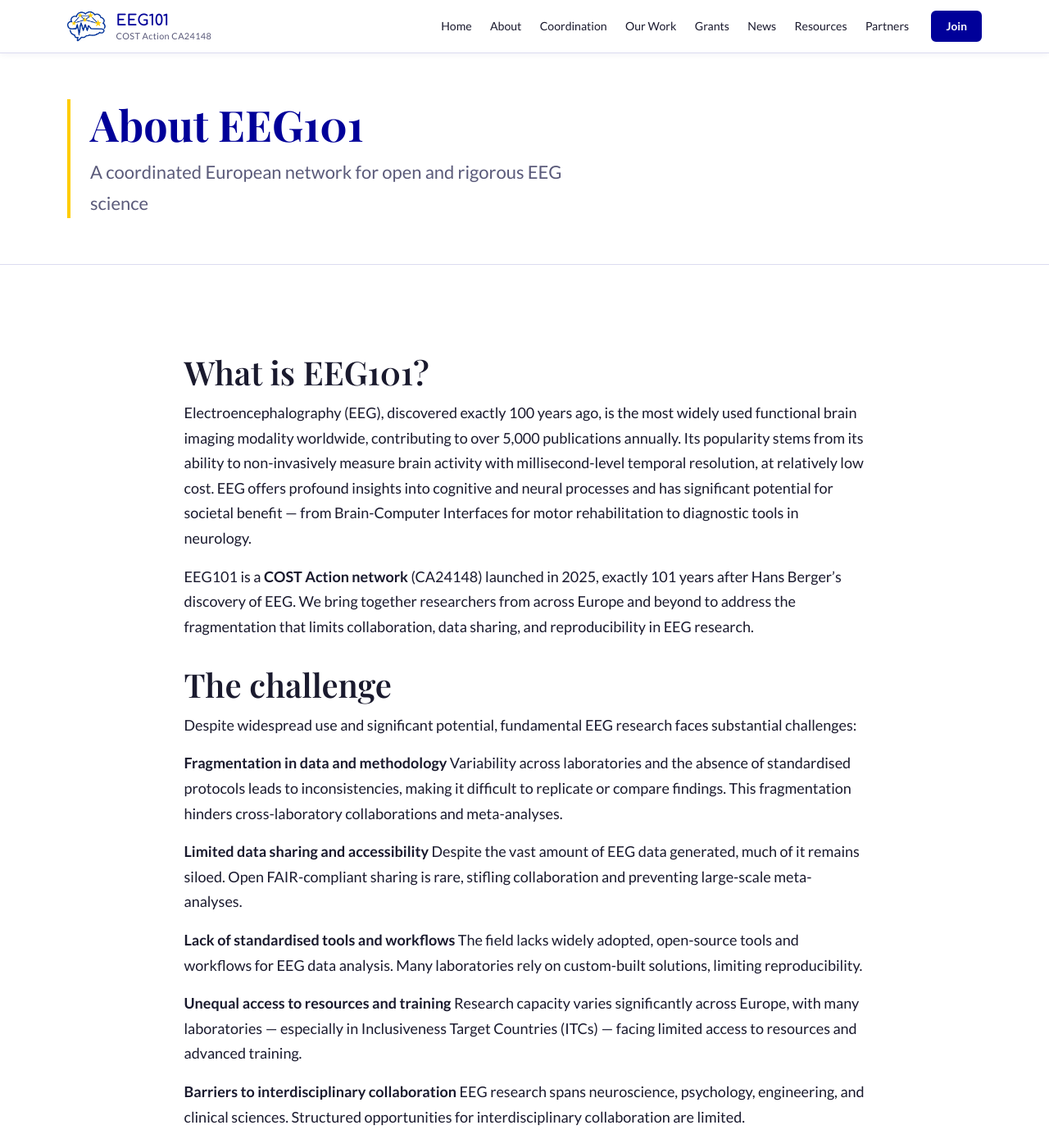
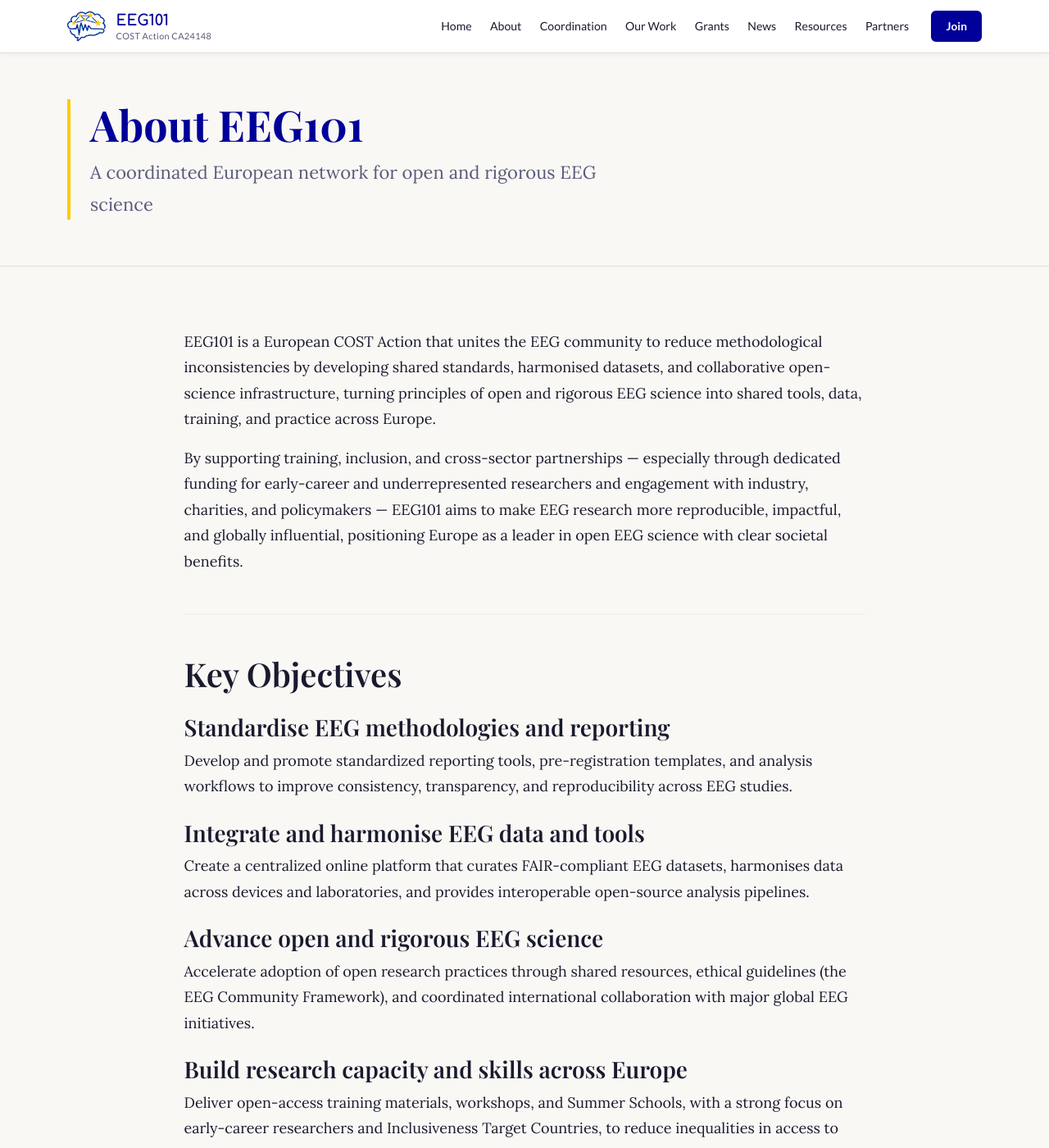
Before and after one commit to mcvinding/website-1, a Jekyll site: the page built from about.md, in a window 1280 px wide and 1400 px high. Shown: the whole window at 82% size. Built offline with Jekyll 4.4.1, drawn with Linux system fonts in a browser that asks for light colours; some of the changed text lies outside the part shown.

Commit message:
UI overhaul: warm theme, Lora font, sticky footer, nav X-toggle, about page
- Warm cream background (#faf8f5) replacing stark white throughout
- Body font changed from Lato to Lora (serif) for harmony with Playfair Display headings; Lato retained for UI elements (buttons, nav, labels)
- Mobile navbar now overlays as absolute-positioned dropdown — no layout shift when opening
- Hamburger button toggles to X icon using aria-expanded CSS hook (no JS)
- Reduced hero section top gap for tighter header-to-content spacing
- Footer always pinned to bottom (flex body layout); reduced excess dark padding
- Footer: added COST and EU Horizon logos; removed tagline, email, and Discord paragraph; kept Discord join button
- About page rewritten with user-supplied content: intro paragraphs, 5 Key Objectives, What is a COST Action, and DEI section with ALBA declaration link

https://claude.ai/code/session_01AHaXK7668Xo3VcmuW8L87m

```diff
--- a/_includes/footer.html
+++ b/_includes/footer.html
@@ -1,7 +1,7 @@
 <footer class="site-footer" role="contentinfo">
   <div class="container">
 
-    <div class="row g-5 footer-main">
+    <div class="row g-4 footer-main">
 
       <!-- Brand column -->
       <div class="col-12 col-md-4">
@@ -12,9 +12,8 @@
                width="100" height="34">
           <span class="footer-brand__name">EEG101</span>
         </a>
-        <p class="footer-brand__desc mt-3">{{ site.data.site.tagline }}</p>
-        <p class="footer-brand__action">COST Action {{ site.data.site.action_number }}<br>{{ site.data.site.action_duration }}</p>
-        <div class="footer-social mt-3">
+        <p class="footer-brand__action mt-2">COST Action {{ site.data.site.action_number }}<br>{{ site.data.site.action_duration }}</p>
+        <div class="footer-social mt-2">
           {% if site.data.site.youtube_url %}
           <a href="{{ site.data.site.youtube_url }}" class="footer-social__link" target="_blank" rel="noopener" aria-label="EEG101 on YouTube">
             <svg width="20" height="20" viewBox="0 0 24 24" fill="currentColor" aria-hidden="true"><path d="M23.498 6.186a3.016 3.016 0 0 0-2.122-2.136C19.505 3.545 12 3.545 12 3.545s-7.505 0-9.377.505A3.017 3.017 0 0 0 .502 6.186C0 8.07 0 12 0 12s0 3.93.502 5.814a3.016 3.016 0 0 0 2.122 2.136c1.871.505 9.376.505 9.376.505s7.505 0 9.377-.505a3.015 3.015 0 0 0 2.122-2.136C24 15.93 24 12 24 12s0-3.93-.502-5.814zM9.545 15.568V8.432L15.818 12l-6.273 3.568z"/></svg>
@@ -41,6 +40,19 @@
           </a>
           {% endif %}
         </div>
+        <!-- Funding logos -->
+        <div class="footer-fund-logos">
+          <img src="{{ '/assets/images/partners/cost-logo.jpg' | relative_url }}"
+               alt="COST — European Cooperation in Science and Technology"
+               class="footer-fund-logo"
+               width="60" height="20"
+               loading="lazy">
+          <img src="{{ '/assets/images/partners/eu-logo.png' | relative_url }}"
+               alt="Funded by the European Union — Horizon Europe"
+               class="footer-fund-logo"
+               width="50" height="34"
+               loading="lazy">
+        </div>
       </div>
 
       <!-- Navigation columns -->
@@ -65,18 +77,10 @@
       </div>
 
       <div class="col-12 col-md-4">
-        <h3 class="footer-nav__heading">Stay connected</h3>
-        <p class="footer-connect__text">
-          Join the EEG101 community on Discord — the main space for network
-          members, Working Group discussions, and grant updates.
-        </p>
-        <a href="{{ site.data.site.discord_url }}" class="btn btn-outline-light btn-sm mt-2" target="_blank" rel="noopener">
+        <h3 class="footer-nav__heading">Community</h3>
+        <a href="{{ site.data.site.discord_url }}" class="btn btn-outline-light btn-sm" target="_blank" rel="noopener">
           Join Discord ↗
         </a>
-        <p class="footer-connect__email mt-3">
-          General enquiries:<br>
-          <a href="mailto:{{ site.data.site.email }}">{{ site.data.site.email }}</a>
-        </p>
       </div>
 
     </div><!-- /footer-main -->
--- a/_includes/header.html
+++ b/_includes/header.html
@@ -20,6 +20,12 @@
               aria-controls="main-nav" aria-expanded="false"
               aria-label="Toggle navigation">
         <span class="navbar-toggler-icon"></span>
+        <svg class="navbar-close-icon" width="22" height="22" viewBox="0 0 24 24"
+             fill="none" stroke="currentColor" stroke-width="2.5"
+             stroke-linecap="round" aria-hidden="true">
+          <line x1="18" y1="6" x2="6" y2="18"/>
+          <line x1="6" y1="6" x2="18" y2="18"/>
+        </svg>
       </button>
 
       <!-- Nav links -->
--- a/_layouts/default.html
+++ b/_layouts/default.html
@@ -23,7 +23,7 @@
   <!-- Fonts -->
   <link rel="preconnect" href="https://fonts.googleapis.com">
   <link rel="preconnect" href="https://fonts.gstatic.com" crossorigin>
-  <link href="https://fonts.googleapis.com/css2?family=Comfortaa:wght@400;700&family=Lato:wght@400;700&family=Playfair+Display:wght@400;600;700&display=swap" rel="stylesheet">
+  <link href="https://fonts.googleapis.com/css2?family=Comfortaa:wght@400;700&family=Lato:wght@400;700&family=Lora:ital,wght@0,400;0,600;0,700;1,400;1,600&family=Playfair+Display:wght@400;600;700&display=swap" rel="stylesheet">
 
   <!-- Bootstrap 5 -->
   <link href="https://cdn.jsdelivr.net/npm/bootstrap@5.3.3/dist/css/bootstrap.min.css" rel="stylesheet">
--- a/about.md
+++ b/about.md
@@ -2,76 +2,48 @@
 layout: page
 title: "About EEG101"
 subtitle: "A coordinated European network for open and rigorous EEG science"
-description: "Learn about the EEG101 COST Action — our aims, challenges we address, and our approach to transforming EEG research across Europe."
+description: "Learn about the EEG101 COST Action — our aims, the community we serve, and our approach to transforming EEG research across Europe."
 permalink: /about/
 ---
 
-## What is EEG101?
+EEG101 is a European COST Action that unites the EEG community to reduce methodological inconsistencies by developing shared standards, harmonised datasets, and collaborative open-science infrastructure, turning principles of open and rigorous EEG science into shared tools, data, training, and practice across Europe.
 
-Electroencephalography (EEG), discovered exactly 100 years ago, is the most widely used functional brain imaging modality worldwide, contributing to over 5,000 publications annually. Its popularity stems from its ability to non-invasively measure brain activity with millisecond-level temporal resolution, at relatively low cost. EEG offers profound insights into cognitive and neural processes and has significant potential for societal benefit — from Brain-Computer Interfaces for motor rehabilitation to diagnostic tools in neurology.
+By supporting training, inclusion, and cross-sector partnerships — especially through dedicated funding for early-career and underrepresented researchers and engagement with industry, charities, and policymakers — EEG101 aims to make EEG research more reproducible, impactful, and globally influential, positioning Europe as a leader in open EEG science with clear societal benefits.
 
-EEG101 is a **COST Action network** (CA24148) launched in 2025, exactly 101 years after Hans Berger's discovery of EEG. We bring together researchers from across Europe and beyond to address the fragmentation that limits collaboration, data sharing, and reproducibility in EEG research.
+---
 
-## The challenge
+## Key Objectives
 
-Despite widespread use and significant potential, fundamental EEG research faces substantial challenges:
+### Standardise EEG methodologies and reporting
 
-**Fragmentation in data and methodology**
-Variability across laboratories and the absence of standardised protocols leads to inconsistencies, making it difficult to replicate or compare findings. This fragmentation hinders cross-laboratory collaborations and meta-analyses.
+Develop and promote standardized reporting tools, pre-registration templates, and analysis workflows to improve consistency, transparency, and reproducibility across EEG studies.
 
-**Limited data sharing and accessibility**
-Despite the vast amount of EEG data generated, much of it remains siloed. Open FAIR-compliant sharing is rare, stifling collaboration and preventing large-scale meta-analyses.
+### Integrate and harmonise EEG data and tools
 
-**Lack of standardised tools and workflows**
-The field lacks widely adopted, open-source tools and workflows for EEG data analysis. Many laboratories rely on custom-built solutions, limiting reproducibility.
+Create a centralized online platform that curates FAIR-compliant EEG datasets, harmonises data across devices and laboratories, and provides interoperable open-source analysis pipelines.
 
-**Unequal access to resources and training**
-Research capacity varies significantly across Europe, with many laboratories — especially in Inclusiveness Target Countries (ITCs) — facing limited access to resources and advanced training.
+### Advance open and rigorous EEG science
 
-**Barriers to interdisciplinary collaboration**
-EEG research spans neuroscience, psychology, engineering, and clinical sciences. Structured opportunities for interdisciplinary collaboration are limited.
+Accelerate adoption of open research practices through shared resources, ethical guidelines (the EEG Community Framework), and coordinated international collaboration with major global EEG initiatives.
 
-## Our response
+### Build research capacity and skills across Europe
 
-EEG101 addresses these challenges through four interconnected approaches:
+Deliver open-access training materials, workshops, and Summer Schools, with a strong focus on early-career researchers and Inclusiveness Target Countries, to reduce inequalities in access to expertise and resources. Learn more about our [grants and funding opportunities](/grants/).
 
-1. **Curated Data Repository** — A meta-directory of standardised, FAIR-compliant EEG datasets, overcoming fragmentation in data access and enabling large-scale analyses.
+### Strengthen networking, innovation, and interdisciplinary collaboration
 
-2. **Open Science Materials** — Working Groups develop and distribute open-source tools, pre-registration templates, standardised workflows, and reporting guidelines.
+Foster collaboration through Short-Term Scientific Missions (STSMs), Virtual Mobility Grants (VMGs), conferences, and industry partnerships to address shared methodological challenges and stimulate innovation.
 
-3. **Training Resources** — Extensive training materials, Summer Schools, podcasts, and asynchronous online resources, prioritising Young Researchers & Innovators and those from ITCs.
+---
 
-4. **Networking** — Short-Term Scientific Missions, Virtual Mobility Grants, and a distributed conference model connect researchers across disciplines and countries.
+## What is a COST Action?
 
-## Our scientific pillars
+[COST (European Cooperation in Science and Technology)](https://www.cost.eu){:target="_blank" rel="noopener"} is a funding agency for research and innovation networks. COST Actions help connect research initiatives across Europe and enable scientists to grow their ideas by sharing them with their peers. This boosts their research, career and innovation.
 
-EEG101 works across three interconnected pillars:
+EEG101 (CA24148) is funded through the Horizon Europe programme of the European Union, running from 2025 to 2029.
 
-| Pillar | Focus |
-|--------|-------|
-| **Standardise** | Standardised reporting guidelines, pre-registration templates, and analytical workflows |
-| **Integrate** | Centralised platform, FAIR datasets, interoperable pipelines, and normative databases |
-| **Advance** | Innovation through STSMs, VMGs, Summer Schools, podcast, and distributed conferences |
+---
 
-## Impact
+## Diversity, Equity, and Inclusion
 
-**Short-term (Years 1–2):** Standardised protocols and tools; improved training access for YRIs and ITC researchers; new analytical tools in collaboration with software developers.
-
-**Medium-term (Years 3–4):** Larger pool of comparable data enabling more robust findings; empowered next-generation scientists; enhanced multicentre clinical studies.
-
-**Long-term (Beyond Year 4):** A lasting culture of open, rigorous, collaborative EEG research; EEG applications in early detection and diagnosis; contributions to the global neurotechnology market projected to reach USD$38 billion by 2032.
-
-## Inclusivity and diversity
-
-EEG101 is committed to equity across all its activities. A dedicated **Inclusivity Monitoring Committee** tracks engagement and develops strategies for supporting underrepresented groups. We provide ring-fenced funding tracks for Young Researchers & Innovators and ITC-based researchers, and Virtual Mobility Grants for those unable to travel.
-
-## Building on existing efforts
-
-EEG101 builds on and connects established European initiatives including [#EEGManyLabs](https://eegmanylabs.com) (>230 labs, 32 countries), [CuttingEEG](https://cuttingeeg.org), [ARTEM-IS](https://artem-is.org), and [FieldTrip](https://fieldtriptoolbox.org) — creating a network capable of addressing challenges that no single initiative can tackle alone.
-
-## The COST framework
-
-COST (European Cooperation in Science and Technology) is a funding agency for research and innovation networks. EEG101 (CA24148) is funded through the Horizon Europe programme of the European Union, running from 2025 to 2029.
-
-[Learn about COST →](https://www.cost.eu){: .btn .btn-outline-primary target="_blank" rel="noopener"}
-[Read the MOU →](/resources/){: .btn .btn-outline-primary}
+EEG101 is fully committed to the COST inclusiveness policy centered around geographical spread, researchers from all career stages, and gender balance. Fostering fair and diverse scientific communities, EEG101 encourages its members to embrace the [ALBA declaration](https://www.alba.network/alba-declaration){:target="_blank" rel="noopener"} promoting equity and inclusivity on individual and workplace levels.
--- a/assets/css/style.css
+++ b/assets/css/style.css
@@ -15,12 +15,13 @@
   --color-dark:          #0d0d2b;
   --color-text:          #1a1a2e;
   --color-text-muted:    #5a5a7a;
-  --color-bg:            #ffffff;
-  --color-bg-alt:        #f5f5fc;
-  --color-border:        #dcdcf0;
+  --color-bg:            #faf8f5;
+  --color-bg-alt:        #f0ede8;
+  --color-border:        #e0dbd4;
 
   --font-heading:   'Playfair Display', Georgia, 'Times New Roman', serif;
-  --font-body:      'Lato', system-ui, -apple-system, BlinkMacSystemFont, sans-serif;
+  --font-body:      'Lora', Georgia, 'Times New Roman', serif;
+  --font-ui:        'Lato', system-ui, -apple-system, BlinkMacSystemFont, sans-serif;
   --font-comfortaa: 'Comfortaa', cursive;
 
   --step-0:  clamp(1rem,    0.9rem + 0.5vw, 1.125rem);
@@ -62,8 +63,15 @@ body {
   font-size: var(--step-0);
   color: var(--color-text);
   background: var(--color-bg);
-  line-height: 1.7;
+  line-height: 1.75;
   -webkit-font-smoothing: antialiased;
+  display: flex;
+  flex-direction: column;
+  min-height: 100vh;
+}
+
+main#main-content {
+  flex: 1 0 auto;
 }
 
 /* --- Accessibility --- */
@@ -116,7 +124,7 @@ strong { font-weight: 600; }
   display: inline-flex;
   align-items: center;
   gap: 0.4em;
-  font-family: var(--font-body);
+  font-family: var(--font-ui);
   font-weight: 600;
   font-size: 0.9rem;
   letter-spacing: 0.01em;
@@ -234,6 +242,7 @@ strong { font-weight: 600; }
 }
 
 .nav-link {
+  font-family: var(--font-ui);
   font-size: 0.88rem;
   font-weight: 500;
   color: var(--color-text) !important;
@@ -253,6 +262,11 @@ strong { font-weight: 600; }
   border-radius: var(--radius-sm);
 }
 .navbar-toggler:focus { box-shadow: 0 0 0 3px rgba(255,204,0,0.4); }
+
+/* Hamburger → X icon toggle (Bootstrap sets aria-expanded automatically) */
+.navbar-close-icon { display: none; }
+.navbar-toggler[aria-expanded="true"] .navbar-toggler-icon { display: none; }
+.navbar-toggler[aria-expanded="true"] .navbar-close-icon { display: inline-block; }
 
 /* --- Hero --- */
 .hero {
@@ -300,11 +314,11 @@ strong { font-weight: 600; }
   position: relative;
   z-index: 2;
   width: 100%;
-  padding: 4rem 0 5rem;
+  padding: 2rem 0 4rem;
   color: #fff;
 }
 
-.hero__badge { margin-bottom: 2rem; }
+.hero__badge { margin-bottom: 1.25rem; }
 .hero__logo { height: 80px; width: auto; filter: brightness(0) invert(1); }
 
 .hero__headline {
@@ -981,7 +995,7 @@ strong { font-weight: 600; }
   background: var(--color-dark);
   color: rgba(255,255,255,0.8);
 }
-.footer-main { padding: 4rem 0 2rem; }
+.footer-main { padding: 1.5rem 0 1rem; }
 .footer-brand { display: flex; align-items: center; gap: 0.75rem; text-decoration: none; margin-bottom: 0; }
 .footer-brand__logo { height: 32px; width: auto; filter: brightness(0) invert(1); }
 .footer-brand__name { font-family: var(--font-heading); font-weight: 700; font-size: 1.1rem; color: #fff; }
@@ -1008,10 +1022,54 @@ strong { font-weight: 600; }
 .footer-bottom__links a { font-size: 0.78rem; color: rgba(255,255,255,0.35); text-decoration: none; transition: color var(--transition); }
 .footer-bottom__links a:hover { color: rgba(255,255,255,0.7); }
 
+.footer-fund-logos {
+  display: flex;
+  gap: 1rem;
+  align-items: center;
+  flex-wrap: wrap;
+  margin-top: 0.75rem;
+}
+.footer-fund-logo {
+  height: 26px;
+  width: auto;
+  filter: brightness(0) invert(1);
+  opacity: 0.65;
+  transition: opacity var(--transition);
+}
+.footer-fund-logo:hover { opacity: 0.9; }
+
+/* Small UI labels use sans-serif for crispness */
+.section-label,
+.footer-nav__heading,
+.navbar-brand__action,
+.grant-card__deadline-label,
+.resource-card__type,
+.page-hero__category {
+  font-family: var(--font-ui);
+}
+
 /* --- Utility --- */
 .text-muted { color: var(--color-text-muted) !important; }
 
 /* --- Responsive --- */
+
+/* Mobile nav: overlay so header height never jumps */
+@media (max-width: 991.98px) {
+  .navbar-collapse {
+    position: absolute;
+    top: 100%;
+    left: 0;
+    right: 0;
+    background: rgba(250, 248, 245, 0.98);
+    backdrop-filter: blur(8px);
+    -webkit-backdrop-filter: blur(8px);
+    border-top: 1px solid var(--color-border);
+    box-shadow: 0 8px 24px rgba(0, 0, 100, 0.12);
+    padding: 0.5rem 1rem 1rem;
+    z-index: 999;
+  }
+}
+
 @media (max-width: 900px) {
   .about-stats { grid-template-columns: 1fr 1fr; }
   .people-grid { grid-template-columns: repeat(auto-fill, minmax(180px, 1fr)); }
@@ -1019,7 +1077,7 @@ strong { font-weight: 600; }
 }
 
 @media (max-width: 768px) {
-  .hero__content { padding: 3rem 0 3.5rem; }
+  .hero__content { padding: 1.5rem 0 3rem; }
   .hero__actions { flex-direction: column; align-items: center; }
   .hero__actions .btn { width: 100%; max-width: 280px; justify-content: center; }
   .wg-section__header { gap: 0.5rem; }
```
